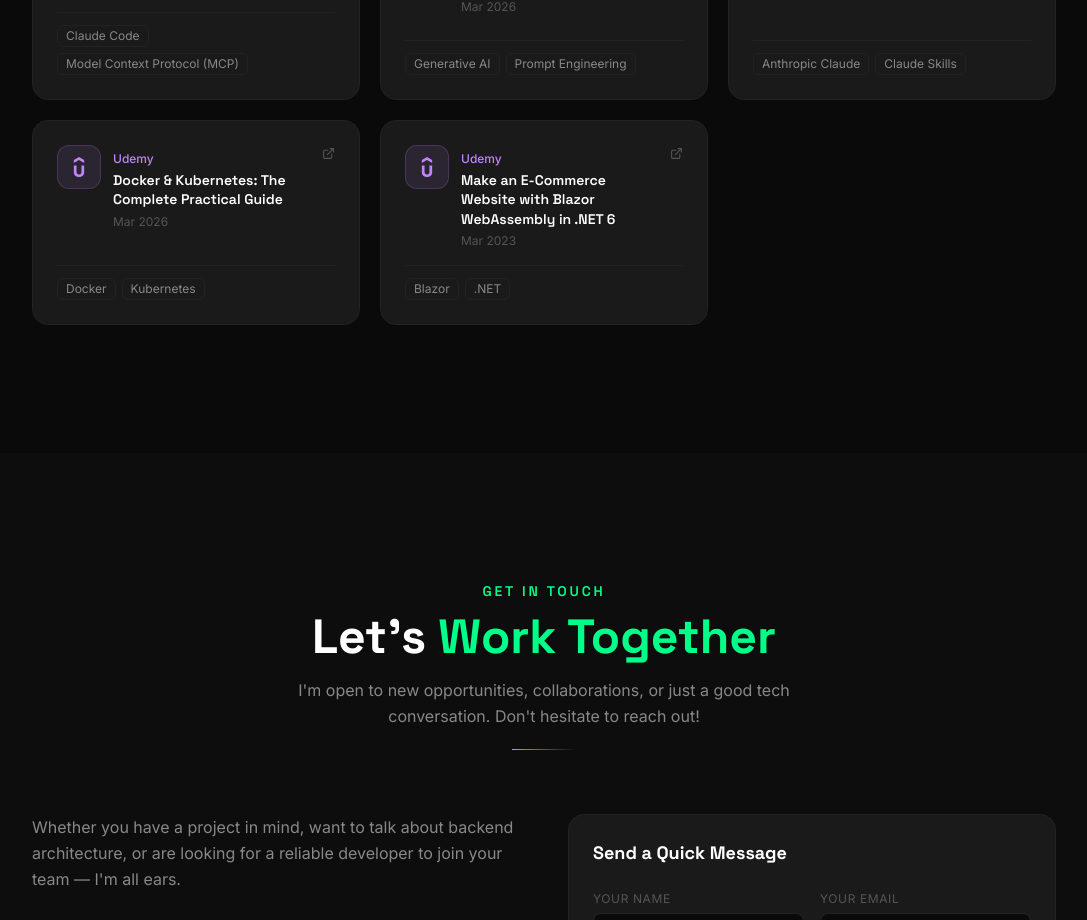
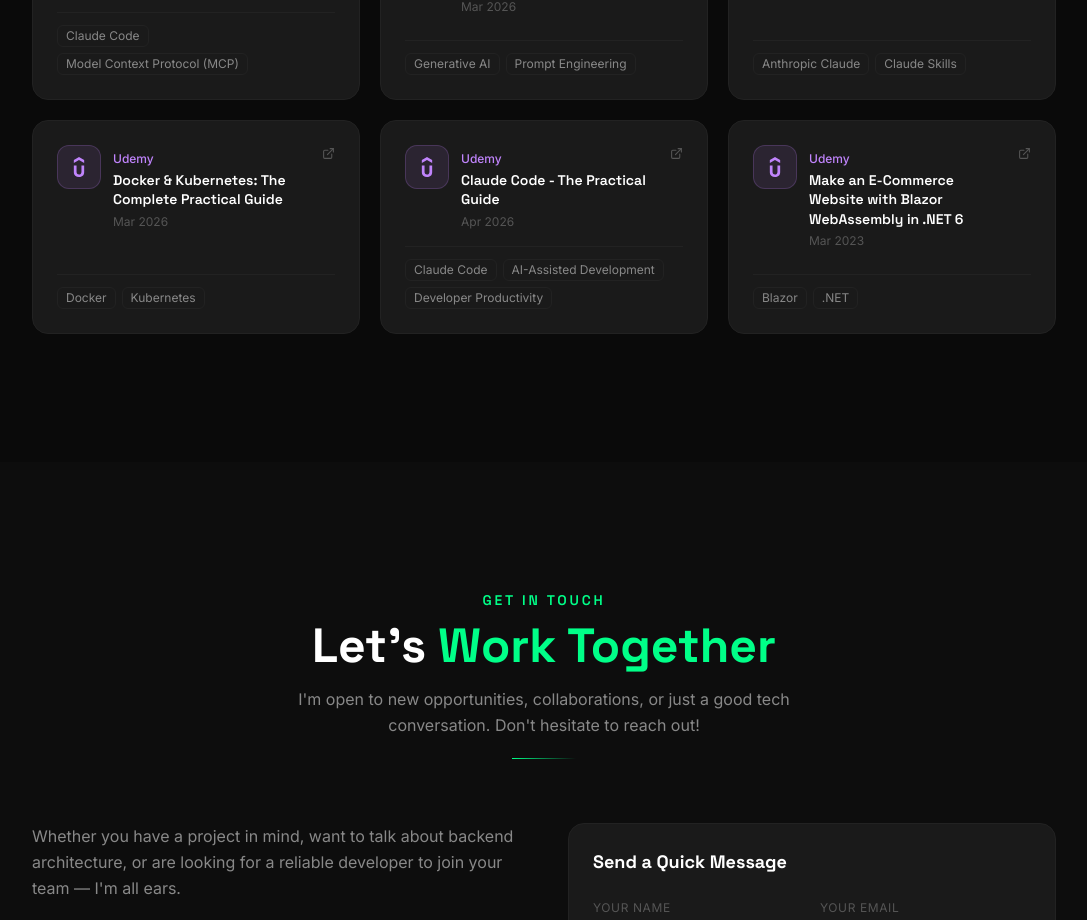
Before and after one commit to alexndrr/portfolio, a React (Vite) app: page / in a window 1280 px wide. Shown: the part 6920-7840 px from the top of the page, without its empty margins (96-1183 px from the left). Built offline with nearby package versions, Linux system fonts and the light colour scheme.

Commit message:
Add Claude Code - The Practical Guide certificate

```diff
--- a/src/data/portfolio-data.ts
+++ b/src/data/portfolio-data.ts
@@ -194,6 +194,17 @@
   },
   {
     id: 5,
+    title: 'Claude Code - The Practical Guide',
+    issuer: 'Udemy',
+    platform: 'Udemy',
+    month: 'Apr',
+    year: '2026',
+    credentialId: 'UC-03d91f67-2e12-41b9-82dd-6305863ebb17',
+    skills: ['Claude Code', 'AI-Assisted Development', 'Developer Productivity'],
+    credentialUrl: 'https://ude.my/UC-03d91f67-2e12-41b9-82dd-6305863ebb17',
+  },
+  {
+    id: 6,
     title: 'Make an E-Commerce Website with Blazor WebAssembly in .NET 6',
     issuer: 'Udemy',
     platform: 'Udemy',
```
